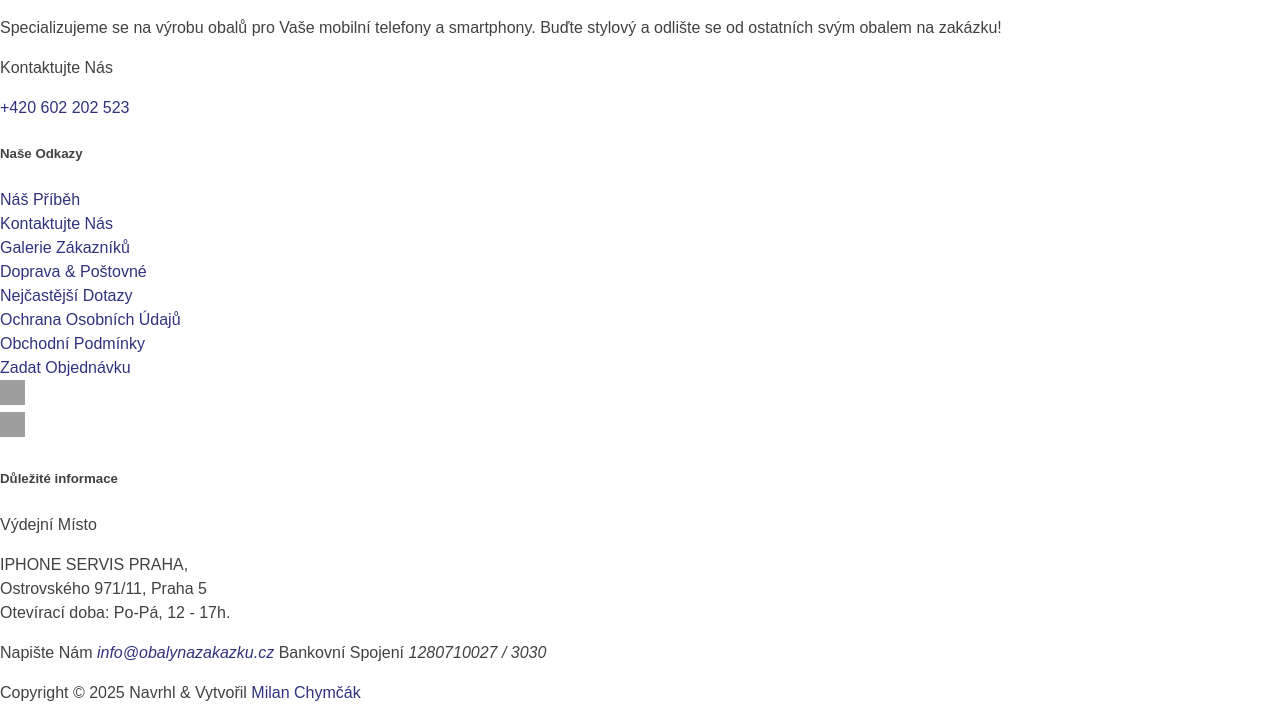
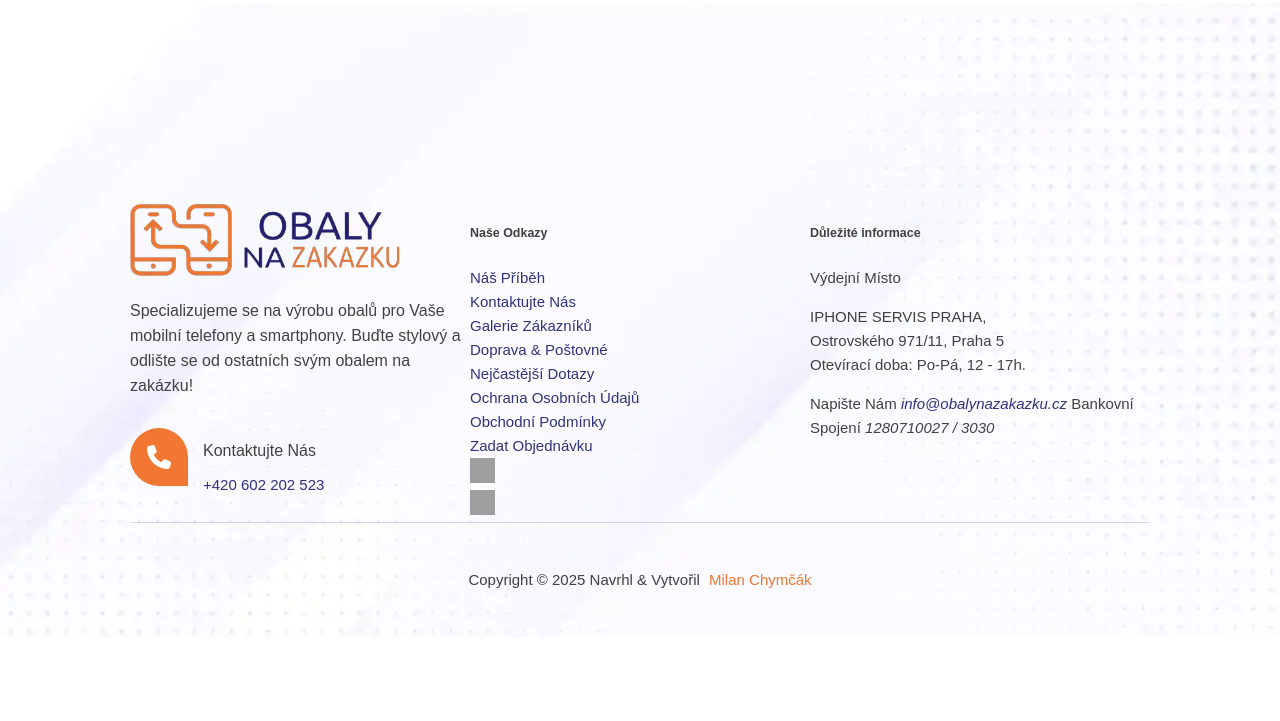
Before and after one commit to LahevOdVika/sigmastranka4, a Flask app: template templates/base.html in a window 1280 px wide. Shown: the part 127-848 px from the top of the page. After the commit the page ends 761 px from the top, so only its background shows below. Run offline with Flask 3, Linux system fonts and the light colour scheme; the template is opened without the code that fills it, so the values that code supplies are empty; grey boxes are pictures that could not be loaded.

Commit message:
Working on footer

```diff
--- a/static/style.css
+++ b/static/style.css
@@ -83,3 +83,74 @@ nav ul li.telephone i {
     color: var(--dark-blue);
     margin-left: 6px;
 }
+
+footer {
+    background-image: url("/static/images/footer-background.webp");
+    position: relative;
+    z-index: 1;
+    overflow: hidden;
+    font-size: 15px;
+    background-repeat: no-repeat;
+    background-position: 50% 50%;
+    background-size: cover;
+    padding-top: 200px;
+}
+
+.container {
+    max-width: 1050px;
+    width: 100%;
+    margin: 0 auto;
+    padding: 0 15px;
+}
+
+.copyright {
+    display: flex;
+    justify-content: center;
+    border-top: 1px solid var(--border-color);
+    padding: 30px 0;
+}
+
+.copyright a {
+    margin-left: 5px;
+    color: var(--orange);
+}
+
+.grid {
+    display: grid;
+    grid-template-columns: repeat(3, 1fr);
+}
+
+.col-1 p {
+    margin: 10px 0;
+    font-size: 16px;
+    line-height: 25px;
+    font-weight: 500;
+}
+
+.col-1 .image {
+    max-width: 270px;
+    width: 100%;
+    min-height: 70px;
+}
+
+.col-1 .image img {
+    width: 100%;
+    height: auto;
+}
+
+.aboutContact {
+    display: flex;
+    margin-top: 30px;
+}
+
+.aboutContact .icon i {
+    font-size: 24px;
+    color: #fff;
+    margin-right: 15px;
+    background-color: #f17732;
+    border-radius: 30px 30px 0 30px;
+    width: 58px;
+    height: 58px;
+    line-height: 58px;
+    text-align: center;
+}
--- a/templates/base.html
+++ b/templates/base.html
@@ -12,7 +12,6 @@
     <link rel="stylesheet" href="{{ url_for('static', filename='style.css') }}">
 </head>
 <body>
-    <div class="header-area">
     <header>
         <a href="https://obalynazakazku.cz" title="Obaly na zakázku">
             <img src="{{ url_for('static', filename='images/header-logo.webp') }}" alt="Header logo" width="266" height="80">
@@ -32,23 +31,25 @@
             </ul>
         </nav>
     </header>
-        <section class="page-header">
-
-        </section>
+    <footer>
+        <div class="container">
+            <div class="grid">
+                <div class="col col-1">
+                    <div class="image">
+                        <img src="{{ url_for('static', filename='images/header-logo.webp') }}" alt="Obaly na zakázku">
                     </div>
-    <footer>
-        <div class="col">
-            <div class="image"></div>
                     <p>Specializujeme se na výrobu obalů pro Vaše mobilní telefony a smartphony. Buďte stylový a odlište se od ostatních svým obalem na zakázku!</p>
                     <div class="aboutContact">
-                <div class="image"></div>
+                        <div class="icon">
+                            <i class="fa fa-phone" aria-hidden="true"></i>
+                        </div>
                         <div class="contactNumber">
                             <p>Kontaktujte Nás</p>
                             <a href="tel:+420602202523">+420 602 202 523</a>
                         </div>
                     </div>
                 </div>
-        <div class="col">
+                <div class="col col-2">
                     <h5>Naše Odkazy</h5>
                     <ul>
                         <li><a href="#">Náš Příběh</a></li>
@@ -73,7 +74,7 @@
                         </li>
                     </ul>
                 </div>
-        <div class="col">
+                <div class="col col-3">
                     <h5>Důležité informace</h5>
                     <div class="address">
                         <div class="icon"></div>
@@ -94,8 +95,10 @@
                         </div>
                     </div>
                 </div>
+            </div>
             <div class="copyright">
-            <p>Copyright &copy; 2025 Navrhl & Vytvořil <a href="https://chymcakmilan.com/">Milan Chymčák</a></p>
+                <p>Copyright &copy; 2025 Navrhl & Vytvořil <a href="https://chymcakmilan.com/" title="Milan Chymčák" target="_blank" rel="noopener noreferrer">Milan Chymčák</a></p>
+            </div>
         </div>
     </footer>
 </body>
```
Also changed, not shown: static/images/footer-background.webp (added). Lines whose indentation alone changed are shown as unchanged.
